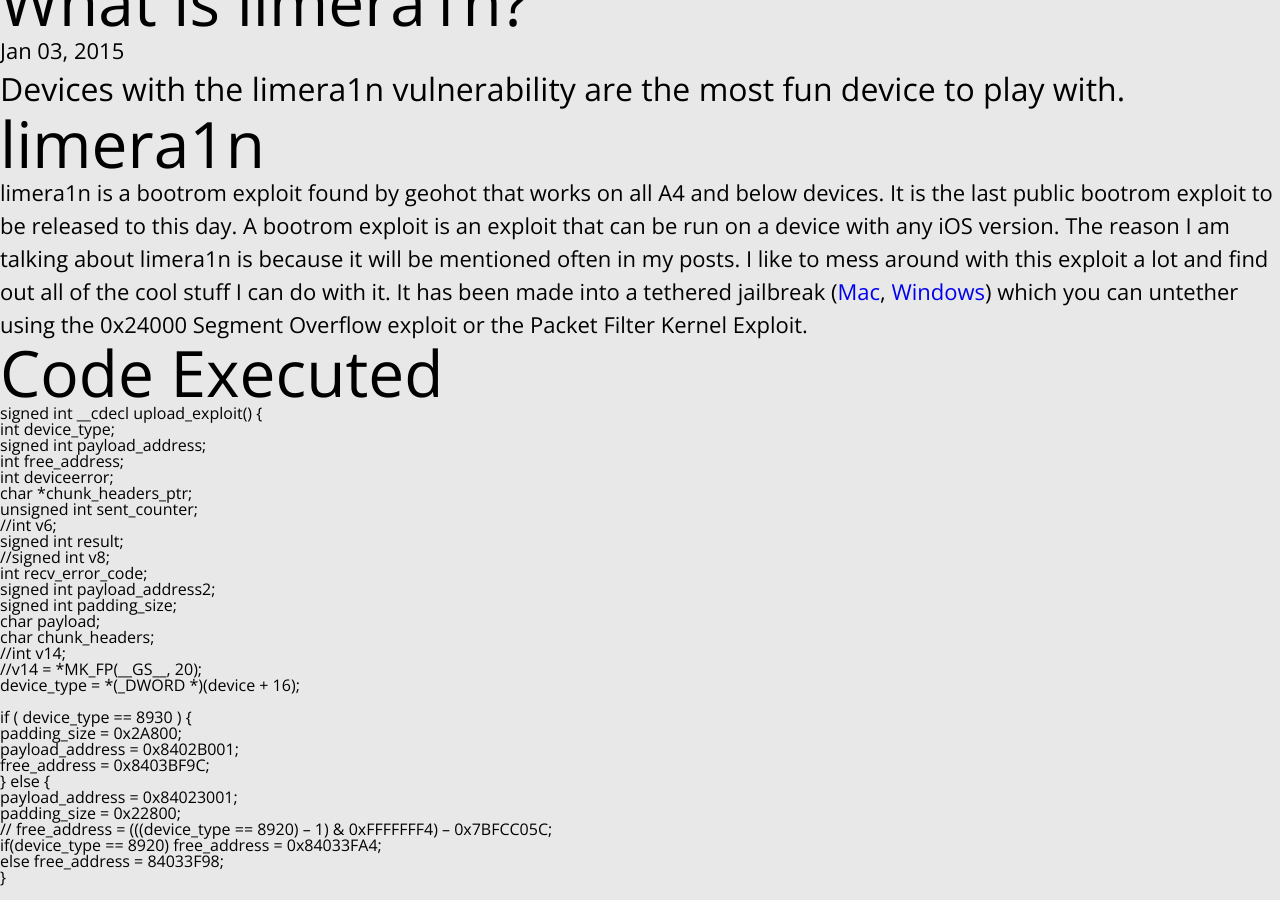
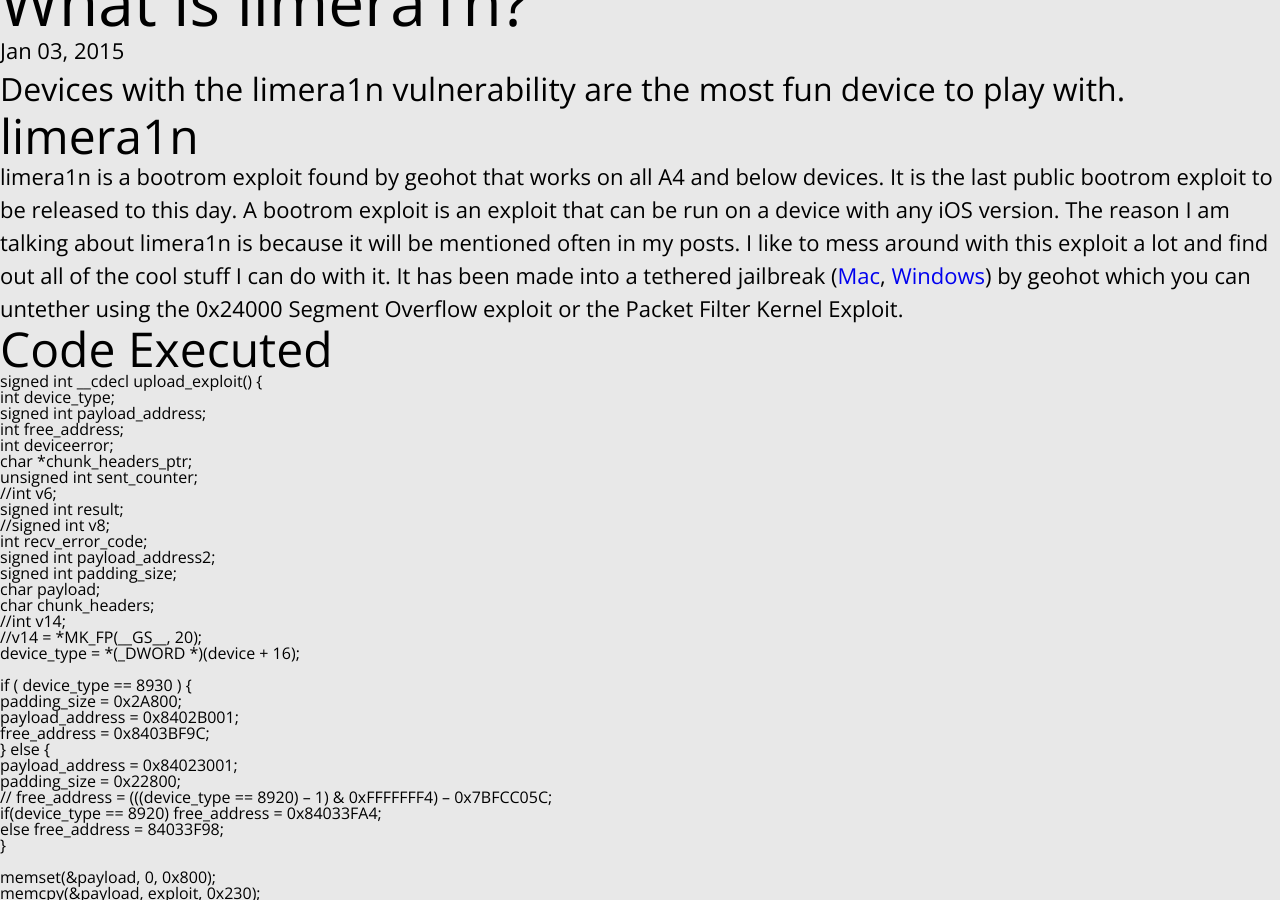
Before and after one commit to dayt0n/dayt0n.github.io, a Jekyll site: the page built from _posts/2015-01-03-what-is-limera1n.md, in a window 1280 px wide and 900 px high, scrolled down 1290 px. Built offline with Jekyll 4.4.1, drawn with Linux system fonts in a browser that asks for light colours; comment, search, counter and statistics services are not loaded.

Commit message:
Resized Headers

```diff
--- a/_posts/2015-01-03-what-is-limera1n.md
+++ b/_posts/2015-01-03-what-is-limera1n.md
@@ -8,13 +8,11 @@
   feature: "limera1npaper.png"
 ---
 
-limera1n
-========
-limera1n is a bootrom exploit found by `geohot` that works on all A4 and below devices. It is the last public bootrom exploit to be released to this day. A bootrom exploit is an exploit that can be run on a device with any iOS version. The reason I am talking about limera1n is because it will be mentioned often in my posts. I like to mess around with this exploit a lot and find out all of the cool stuff I can do with it. It has been made into a tethered jailbreak ([Mac](http://limera1n.com/limera1n.zip), [Windows](http://limera1n.com/limera1n.exe)) which you can untether using the `0x24000 Segment Overflow` exploit or the `Packet Filter Kernel Exploit`.
+## limera1n
+limera1n is a bootrom exploit found by `geohot` that works on all A4 and below devices. It is the last public bootrom exploit to be released to this day. A bootrom exploit is an exploit that can be run on a device with any iOS version. The reason I am talking about limera1n is because it will be mentioned often in my posts. I like to mess around with this exploit a lot and find out all of the cool stuff I can do with it. It has been made into a tethered jailbreak ([Mac](http://limera1n.com/limera1n.zip), [Windows](http://limera1n.com/limera1n.exe)) by geohot which you can untether using the `0x24000 Segment Overflow` exploit or the `Packet Filter Kernel Exploit`.
 
 
-Code Executed
-=============
+## Code Executed
 {% highlight c %}
 signed int __cdecl upload_exploit() {
 int device_type;
```
